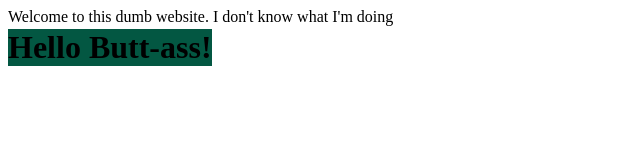
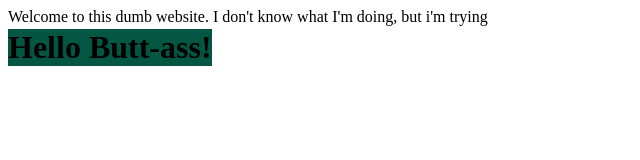
Before and after one commit to d0devig/first, a plain HTML site: page index.html in a window 1280 px wide. Shown: the whole page, without its empty margins (0-640 px from the left). Drawn offline with Linux system fonts and the light colour scheme.

Commit message:
last test
for now...

```diff
--- a/index.html
+++ b/index.html
@@ -9,4 +9,4 @@
 </style>
 
   <h1>Hello Butt-ass!</h1>
-  <p>Welcome to this dumb website. I don't know what I'm doing</p>
+  <p>Welcome to this dumb website. I don't know what I'm doing, but i'm trying</p>
```
